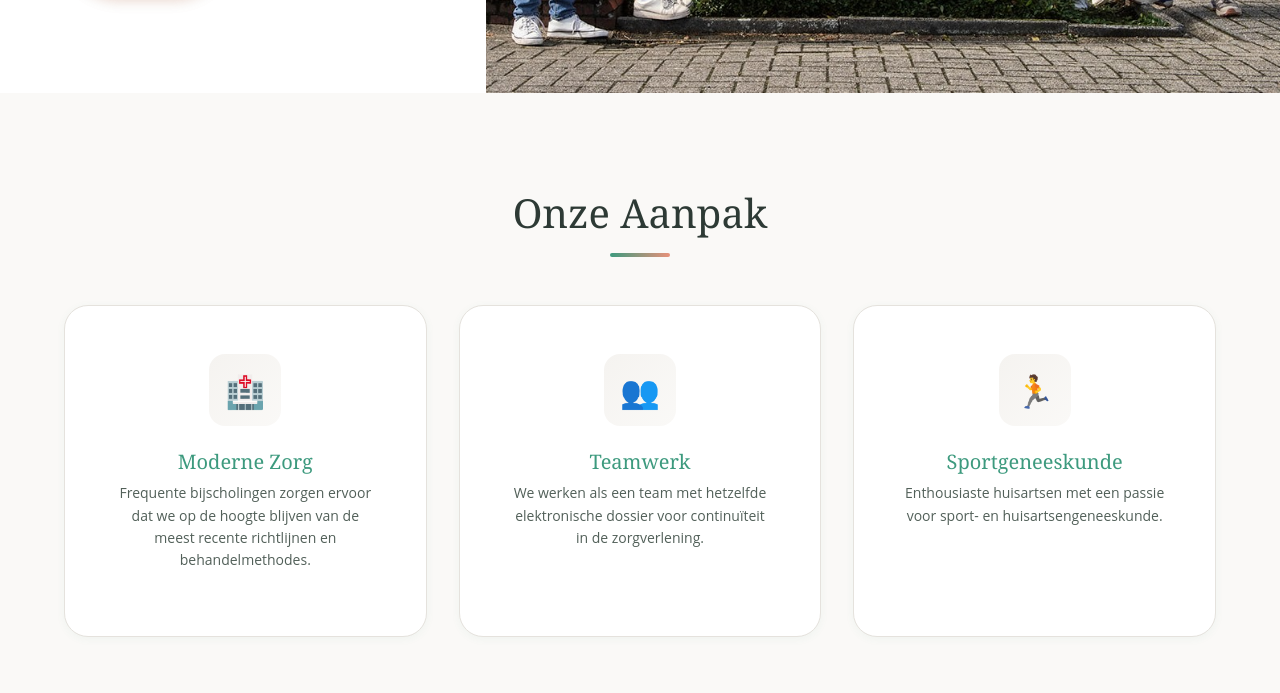
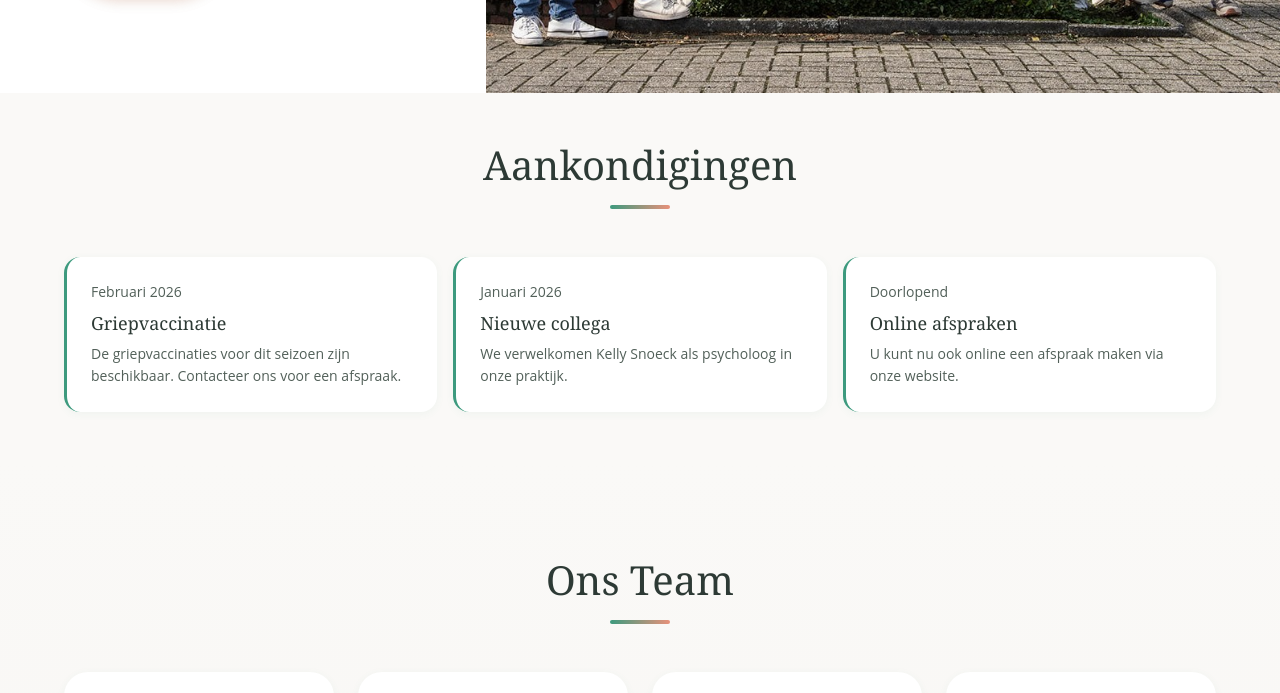
Before and after one commit to thepycoder/web_editor, a plain HTML site: page templates/de-rotonde-template/index.html in a window 1280 px wide. Shown: the part 630-1323 px from the top of the page. Drawn offline with Linux system fonts and the light colour scheme.

Commit message:
Announcements look good!

```diff
--- a/templates/de-rotonde-template/index.html
+++ b/templates/de-rotonde-template/index.html
@@ -421,42 +421,36 @@
       white-space: nowrap;
     }
 
-    /* Features */
-    .features { padding: var(--space-3xl) 0; }
-    .features__grid { display: grid; grid-template-columns: 1fr; gap: var(--space-lg); }
-    @media (min-width: 768px) { .features__grid { grid-template-columns: repeat(3, 1fr); } }
-    .feature-card {
+    /* Announcements */
+    .announcements { padding: var(--space-xl) 0; }
+    .announcements__grid { display: grid; grid-template-columns: 1fr; gap: var(--space-sm); }
+    @media (min-width: 600px) { .announcements__grid { grid-template-columns: repeat(2, 1fr); } }
+    @media (min-width: 900px) { .announcements__grid { grid-template-columns: repeat(3, 1fr); } }
+    .announcement-card {
       background: var(--color-surface);
-      padding: var(--space-xl);
-      border-radius: var(--radius-lg);
-      text-align: center;
+      padding: var(--space-md);
+      border-radius: var(--radius-md);
       box-shadow: var(--shadow-sm);
-      border: 1px solid var(--color-border);
+      border-left: 3px solid var(--color-primary);
       transition: all var(--transition-normal);
     }
-    .feature-card:hover {
-      transform: translateY(-8px);
-      box-shadow: var(--shadow-lg);
-      border-color: var(--color-primary-light);
+    .announcement-card:hover {
+      box-shadow: var(--shadow-md);
+      border-left-color: var(--color-accent);
     }
-    .feature-card__icon {
-      width: 72px;
-      height: 72px;
-      margin: 0 auto var(--space-md);
-      background: linear-gradient(135deg, var(--color-background-alt), var(--color-background));
-      border-radius: var(--radius-md);
-      display: flex;
-      align-items: center;
-      justify-content: center;
-      font-size: 2rem;
-    }
-    .feature-card__title {
-      font-family: var(--font-display);
-      font-size: var(--font-size-xl);
-      color: var(--color-primary);
+    .announcement-card__date {
+      font-size: var(--font-size-sm);
+      color: var(--color-text-muted);
       margin-bottom: var(--space-xs);
     }
-    .feature-card__text { color: var(--color-text-muted); font-size: var(--font-size-sm); }
+    .announcement-card__title {
+      font-family: var(--font-display);
+      font-size: var(--font-size-lg);
+      color: var(--color-text);
+      margin-bottom: var(--space-xs);
+      line-height: 1.3;
+    }
+    .announcement-card__text { color: var(--color-text-muted); font-size: var(--font-size-sm); margin-bottom: 0; }
 
     /* Team */
     .team {
@@ -624,7 +618,7 @@
       <nav class="nav">
         <ul class="nav__list" data-repeatable="">
           <li><a href="/" class="nav__link nav__link--active" data-editable-link="">Home</a></li>
-          <li><a href="#features" class="nav__link" data-editable-link="">Aanpak</a></li><li><a href="#team" class="nav__link" data-editable-link="">Team</a></li>
+          <li><a href="#aankondigingen" class="nav__link" data-editable-link="">Nieuws</a></li><li><a href="#team" class="nav__link" data-editable-link="">Team</a></li>
           <li><a href="#contact" class="nav__link" data-editable-link="">Contact</a></li>
         </ul>
         <a href="#afspraak" class="btn btn--primary" data-editable-link="">Afspraak maken</a>
@@ -688,25 +682,25 @@
       </div>
     </section>
 
-    <!-- Features Section -->
-    <section class="features section" id="features">
+    <!-- Announcements Section -->
+    <section class="announcements section" id="aankondigingen">
       <div class="container">
-        <h2 class="section-title" data-editable="">Onze Aanpak</h2>
-        <div class="features__grid" data-repeatable="">
-          <div class="feature-card">
-            <div class="feature-card__icon" data-editable="">🏥</div>
-            <h3 class="feature-card__title" data-editable="">Moderne Zorg</h3>
-            <p class="feature-card__text" data-editable="">Frequente bijscholingen zorgen ervoor dat we op de hoogte blijven van de meest recente richtlijnen en behandelmethodes.</p>
+        <h2 class="section-title" data-editable="">Aankondigingen</h2>
+        <div class="announcements__grid" data-repeatable="">
+          <div class="announcement-card">
+            <div class="announcement-card__date" data-editable="">Februari 2026</div>
+            <h3 class="announcement-card__title" data-editable="">Griepvaccinatie</h3>
+            <p class="announcement-card__text" data-editable="">De griepvaccinaties voor dit seizoen zijn beschikbaar. Contacteer ons voor een afspraak.</p>
           </div>
-          <div class="feature-card">
-            <div class="feature-card__icon" data-editable="">👥</div>
-            <h3 class="feature-card__title" data-editable="">Teamwerk</h3>
-            <p class="feature-card__text" data-editable="">We werken als een team met hetzelfde elektronische dossier voor continuïteit in de zorgverlening.</p>
+          <div class="announcement-card">
+            <div class="announcement-card__date" data-editable="">Januari 2026</div>
+            <h3 class="announcement-card__title" data-editable="">Nieuwe collega</h3>
+            <p class="announcement-card__text" data-editable="">We verwelkomen Kelly Snoeck als psycholoog in onze praktijk.</p>
           </div>
-          <div class="feature-card">
-            <div class="feature-card__icon" data-editable="">🏃</div>
-            <h3 class="feature-card__title" data-editable="">Sportgeneeskunde</h3>
-            <p class="feature-card__text" data-editable="">Enthousiaste huisartsen met een passie voor sport- en huisartsengeneeskunde.</p>
+          <div class="announcement-card">
+            <div class="announcement-card__date" data-editable="">Doorlopend</div>
+            <h3 class="announcement-card__title" data-editable="">Online afspraken</h3>
+            <p class="announcement-card__text" data-editable="">U kunt nu ook online een afspraak maken via onze website.</p>
           </div>
         </div>
       </div>
```
